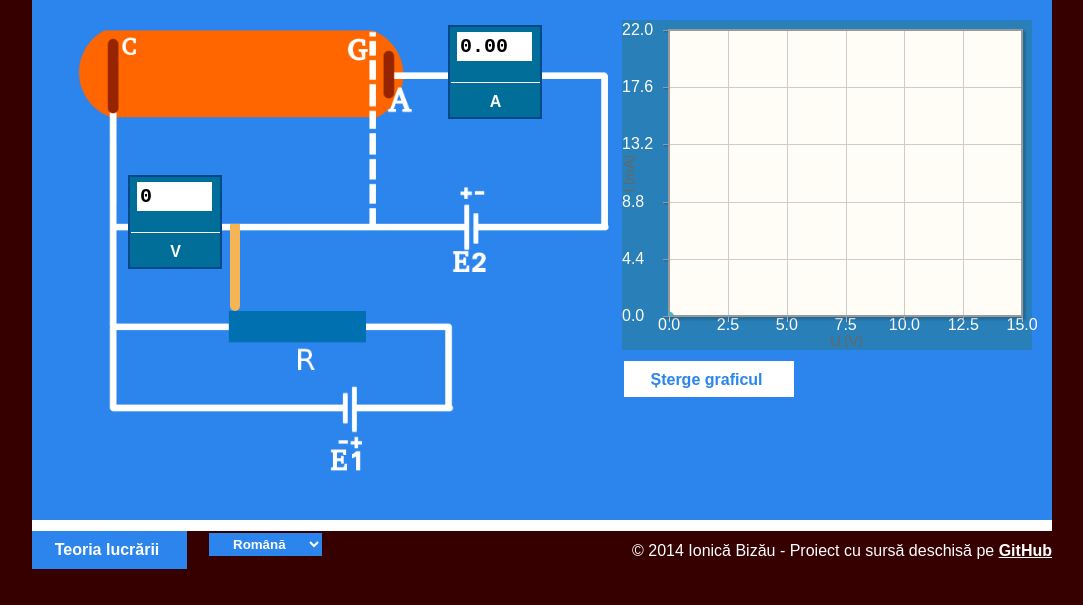
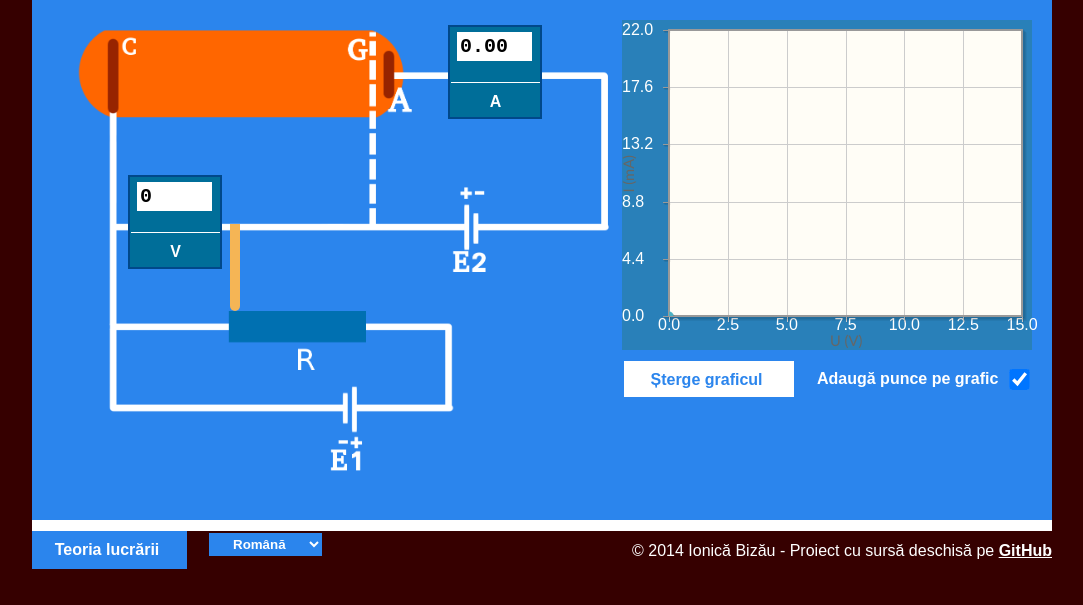
Before and after one commit to IonicaBizau/Franck-and-Hertz-Experiment, a plain HTML site: page index.html in a window 1280 px wide. Shown: the part 195-800 px from the top of the page, without its empty margins (93-1176 px from the left). Drawn offline with Linux system fonts and the light colour scheme.

Commit message:
Added add-points checkbox

```diff
--- a/css/style.css
+++ b/css/style.css
@@ -12,6 +12,15 @@ body {
     -moz-user-select: moz-none;
     -ms-user-select: none;
     user-select: none;
+}
+
+input[type=checkbox] {
+  /* Double-sized Checkboxes */
+      -ms-transform: scale(1.6); /* IE */
+     -moz-transform: scale(1.6); /* FF */
+  -webkit-transform: scale(1.6); /* Safari and Chrome */
+       -o-transform: scale(1.6); /* Opera */
+  margin-left: 20px;
 }
 
 select {
--- a/index.html
+++ b/index.html
@@ -38,6 +38,12 @@
                     Șterge graficul
                 </div>
 
+                <label class="add-points">
+                    <input type="checkbox" checked>
+                    <span data-lang="ro">Adaugă punce pe grafic</span>
+                    <span data-lang="en">Add points to graph</span>
+                </label>
+
             </div>
             <div class="docs">
                 <span data-lang="ro">
--- a/js/functions.js
+++ b/js/functions.js
@@ -78,6 +78,14 @@ $(document).ready(function () {
             $(".experiment").hide();
         }
     }).change();
+
+    $(".add-points").css({
+        "bottom": "-360px"
+      , "position": "absolute"
+      , "left": "685px"
+      , "width": "352px"
+      , "font-weight": "bold"
+    });
 
     var expGraph = $.jqplot ('graph', [[[]]], {
         axesDefaults: {
@@ -168,6 +176,7 @@ $(document).ready(function () {
           , y = comptuteValue (value)
           ;
 
+        if ($(".add-points input").prop("checked")) {
             var seriesObj = expGraph.series[0];
             seriesObj.data.push([x, y]);
             seriesObj.data.sort (function (a, b) {
@@ -175,6 +184,7 @@ $(document).ready(function () {
             });
 
             expGraph.drawSeries({},0);
+        }
 
         $(".amp input").val(y.toFixed(2));
     }
```
Lines whose indentation alone changed are shown as unchanged.
